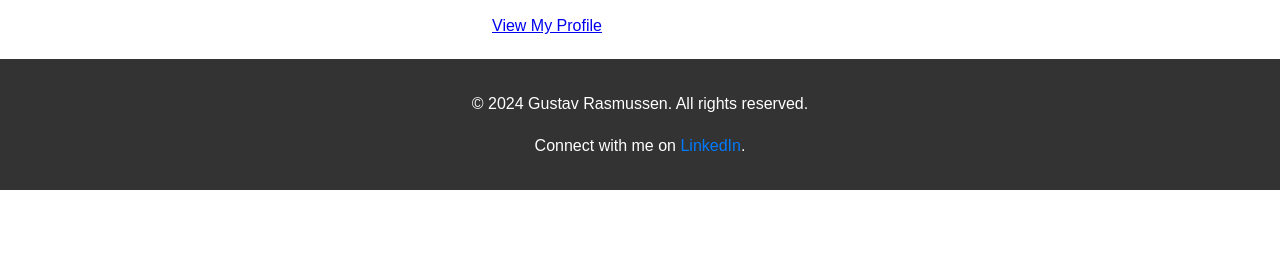
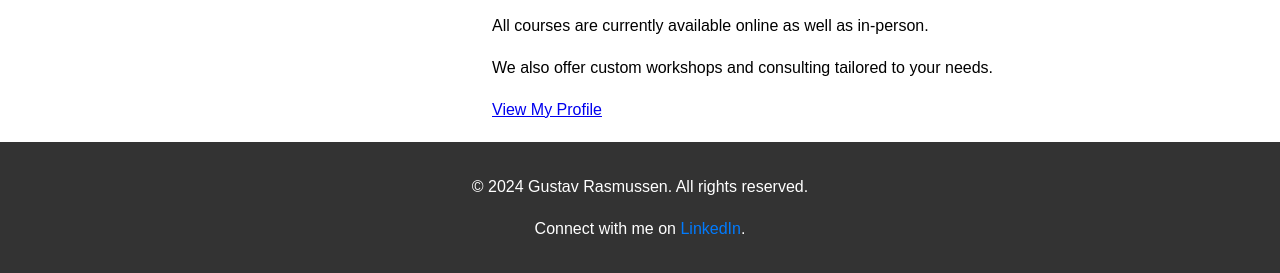
Before and after one commit to TheNewThinkTank/thenewthinktank.github.io, a plain HTML site: page html/catalog.html in a window 1280 px wide. Shown: the part 812-1085 px from the top of the page. Before the commit the page ends 1002 px from the top, so only its background shows below. Drawn offline with Linux system fonts and the light colour scheme.

Commit message:
chore: update catalog

```diff
--- a/html/catalog.html
+++ b/html/catalog.html
@@ -52,6 +52,10 @@
                     <li>Kubernetes Basics</li>
                 </ul>
 
+                <p>All courses are currently available online as well as in-person.</p>
+
+                <p>We also offer custom workshops and consulting tailored to your needs.</p>
+
                 <a href="profile.html" class="button">View My Profile</a>
             </div>
         </div>
```
